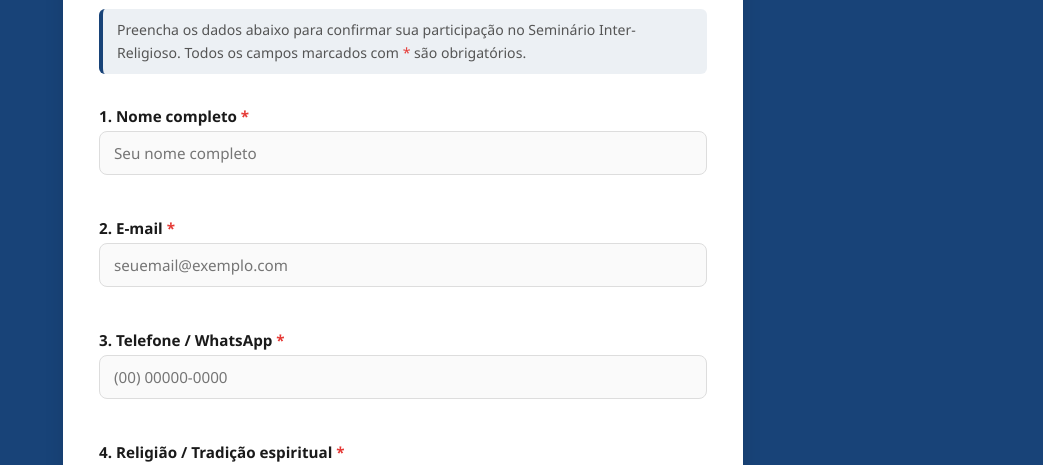
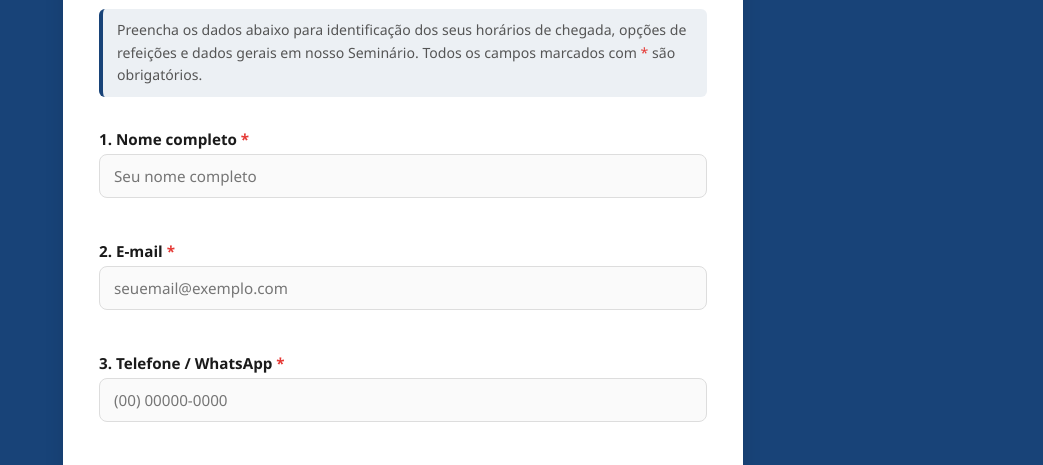
Before and after one commit to yslancirilo/formularioSeminarioInterReligioso, a plain HTML site: page index.html in a window 1280 px wide. Shown: the part 474-939 px from the top of the page, without its empty margins (237-1280 px from the left). Drawn offline with Linux system fonts and the light colour scheme.

Commit message:
Update seminar title and description in index.html

```diff
--- a/index.html
+++ b/index.html
@@ -3,7 +3,7 @@
 <head>
   <meta charset="UTF-8" />
   <meta name="viewport" content="width=device-width, initial-scale=1.0" />
-  <title>Seminário Inter-Religioso – Inscrição</title>
+  <title>1º Seminário Nacional de Diálogo Inter-religioso - Escoteiros do Brasil</title>
   <link rel="stylesheet" href="style.css" />
 </head>
 <body>
@@ -12,7 +12,7 @@
     <header>
       <h1>Seminário Inter-Religioso</h1>
       <p class="subtitle">Formulário de Inscrição</p>
-      <p class="desc">Preencha os dados abaixo para confirmar sua participação no Seminário Inter-Religioso. Todos os campos marcados com <span class="req">*</span> são obrigatórios.</p>
+      <p class="desc">Preencha os dados abaixo para identificação dos seus horários de chegada, opções de refeições e dados gerais em nosso Seminário. Todos os campos marcados com <span class="req">*</span> são obrigatórios.</p>
     </header>
 
     <form id="formSeminario" novalidate>
@@ -36,7 +36,7 @@
       </div>
 
       <div class="field">
-        <label for="religiao">4. Religião / Tradição espiritual <span class="req">*</span></label>
+        <label for="religiao">4. Religião / Crença <span class="req">*</span></label>
         <input type="text" id="religiao" name="religiao" placeholder="Ex: Católica, Evangélica, Espírita, Umbanda, Judaísmo..." required />
         <span class="error" id="err-religiao"></span>
       </div>
```
